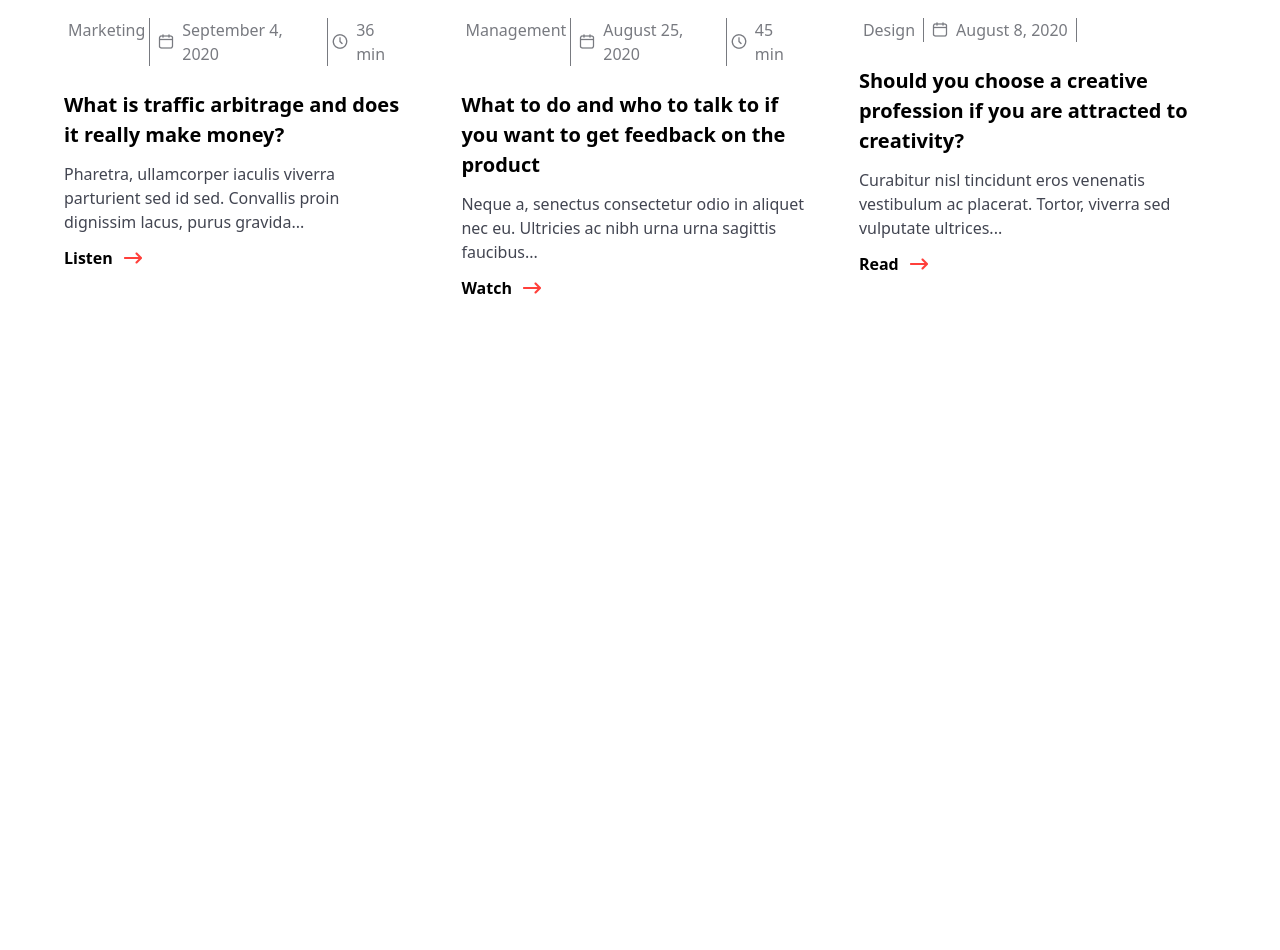
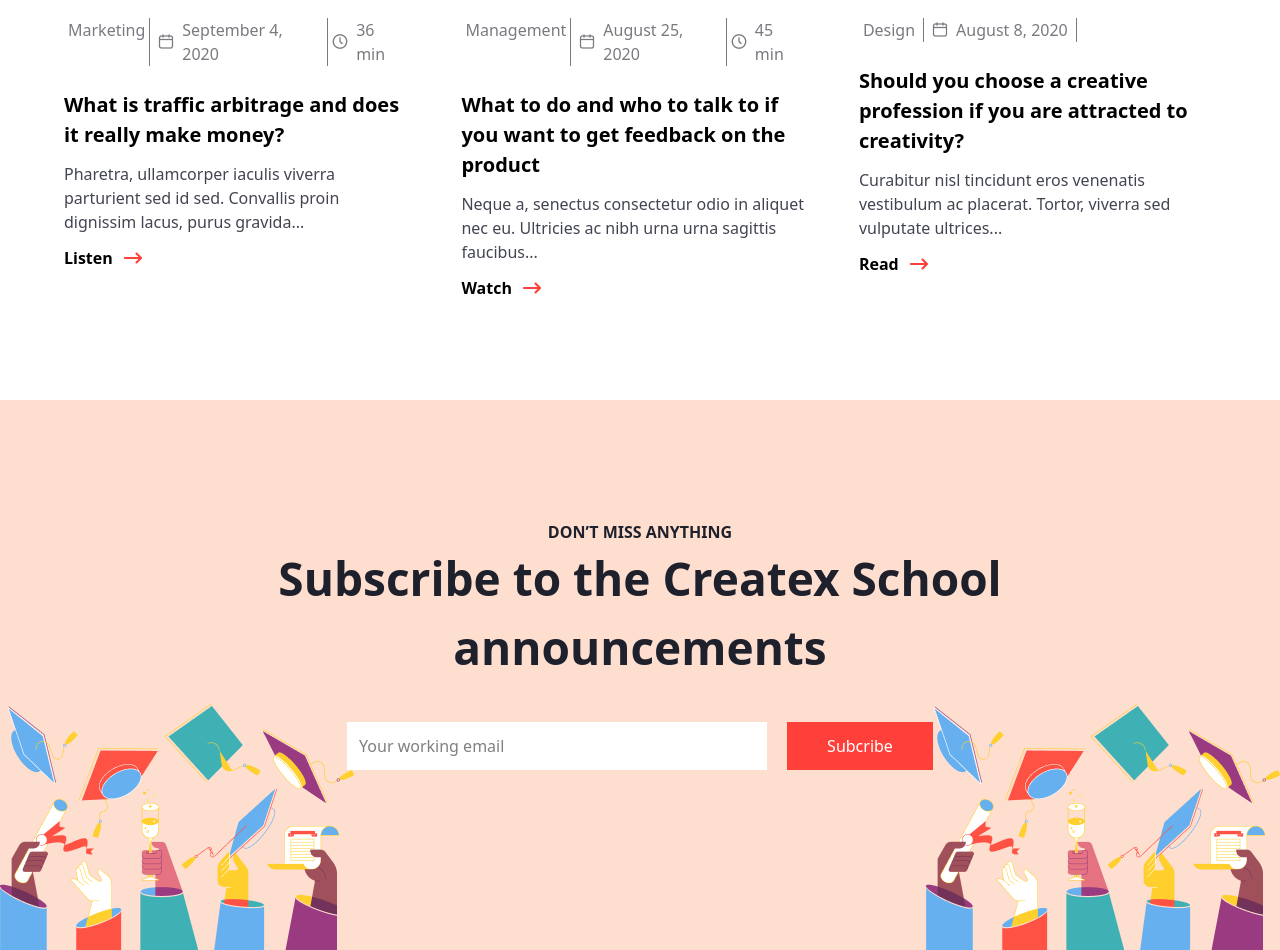
Before and after one commit to Zainulobiddin/my_project, a website: page src/joseph.html in a window 1280 px wide. Shown: the part 6449-7399 px from the top of the page. Before the commit the page ends 6749 px from the top, so only its background shows below. Drawn offline with nearby package versions, Linux system fonts and the light colour scheme; files that its build step writes are made by us from their sources.

Commit message:
Add Section_7

```diff
--- a/src/joseph.html
+++ b/src/joseph.html
@@ -422,7 +422,7 @@
             </section>
             <section class="flex flex-col gap-20 px-[5%]">
                 <div class="flex flex-col lg:flex-row gap-5 items-center justify-between">
-                    <div class="text-[#1E212C]">
+                    <div class="text-center lg:text-start text-[#1E212C]">
                         <span class="font-[700] uppercase">Our blog</span>
                         <h2 class="text-[24px] lg:text-[46px] font-[900]">Latest posts</h2>
                     </div>
@@ -514,6 +514,20 @@
                     </article>
                 </div>
             </section>
+            <section class="bg-[#fedecf] pt-[120px] relative">
+                <img class="hidden lg:block absolute left-0 bottom-0" src="./Joseph-Images/illustration(2).png" alt="">
+                <div class="flex flex-col items-center gap-10 mx-auto lg:max-w-[810px] pb-[180px]">
+                    <div class="text-center text-[#1E212C]">
+                        <span class="font-[700] uppercase">Don’t miss anything</span>
+                        <h2 class="text-[24px] lg:text-[46px] font-[900]">Subscribe to the Createx School announcements</h2>
+                    </div>
+                    <div class="flex flex-col lg:flex-row items-center gap-5">
+                        <input class="px-3 py-3 bg-white lg:w-[420px]" type="text" placeholder="Your working email">
+                        <a class="px-10 py-3 text-[#FFFFFF] bg-[#FF3F3A]" href="#">Subcribe</a>
+                    </div>
+                </div>
+                <img class="hidden lg:block absolute right-0 bottom-0" src="./Joseph-Images/illustration(2).png" alt="">
+            </section>
         </main>
     </div>
 
```
